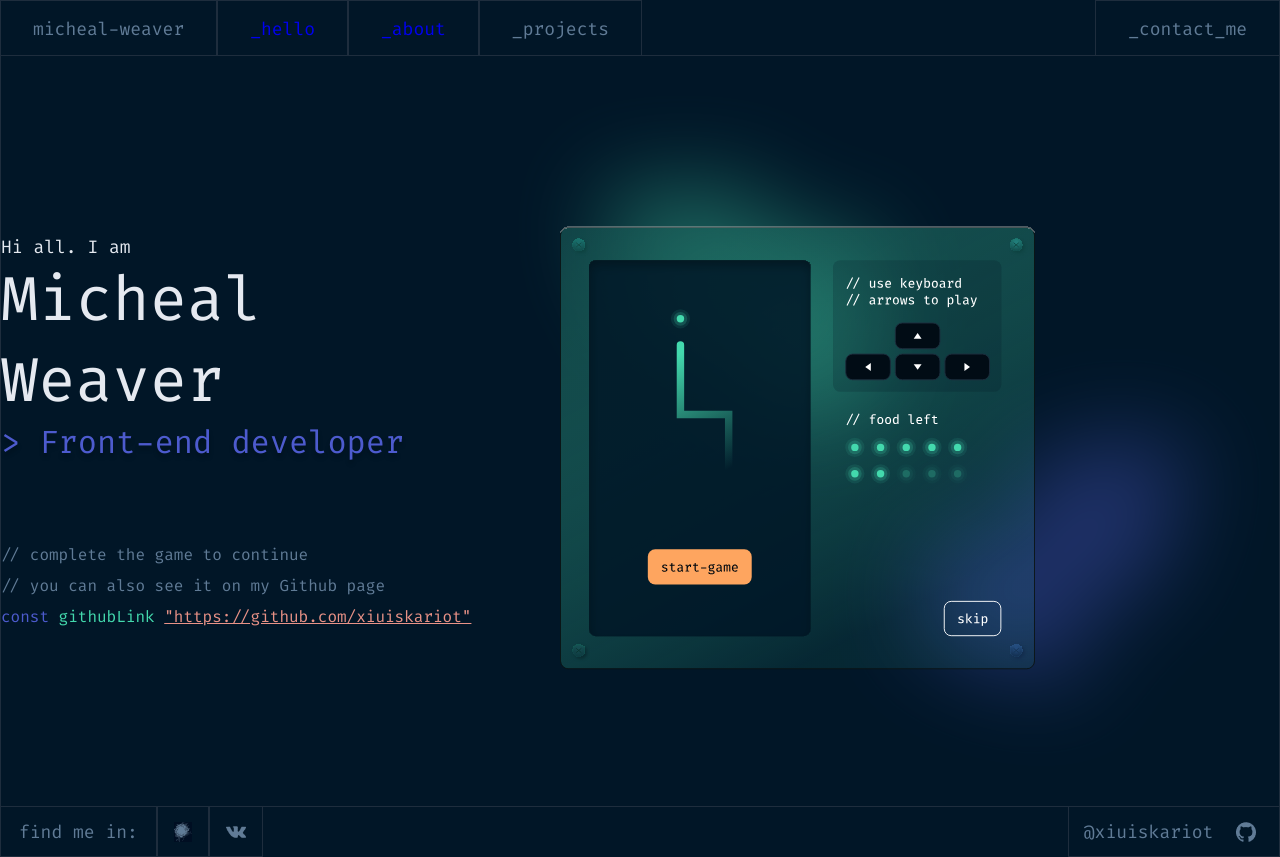
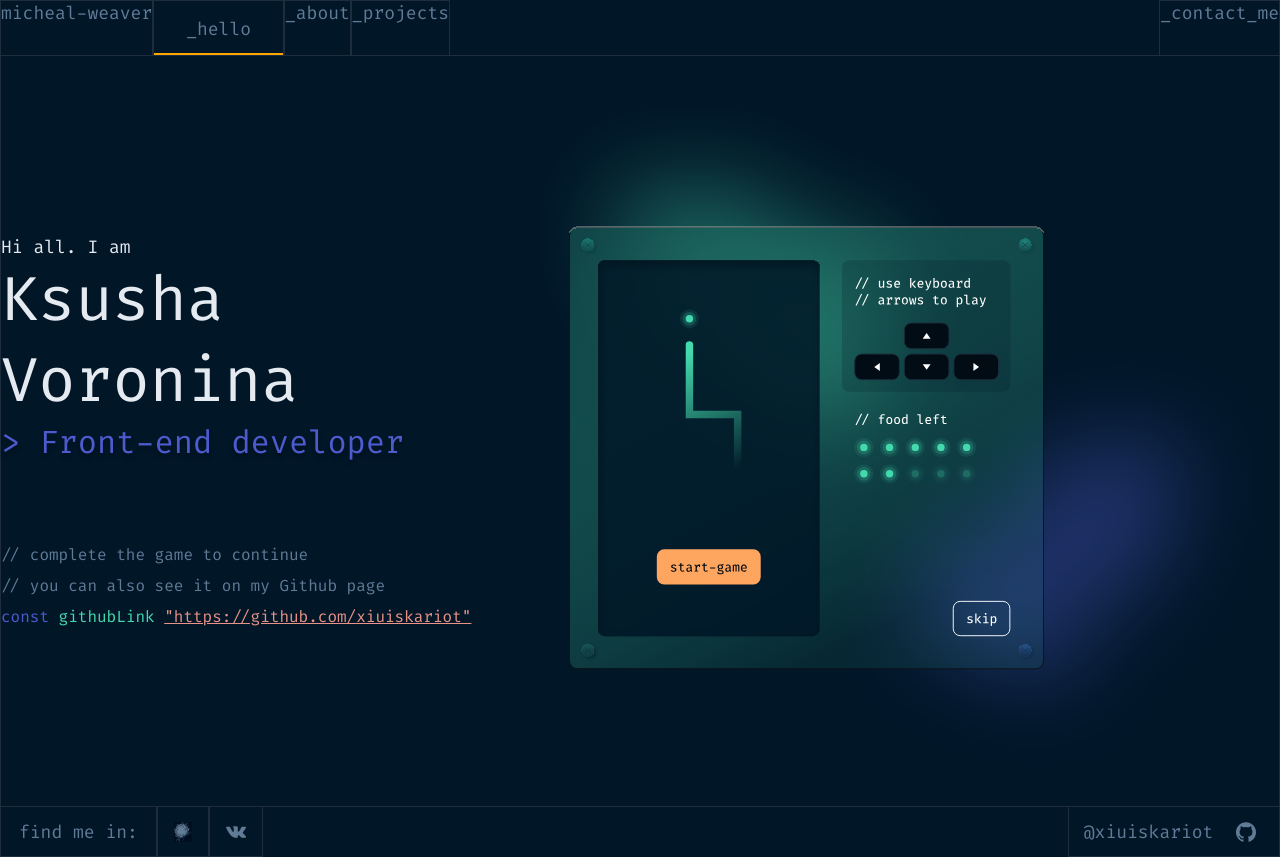
Before and after one commit to xiuiskariot/web_dev_portfolio, a React (Create React App) app: page / in a window 1280 px wide. Built offline with nearby package versions, Linux system fonts and the light colour scheme.

Commit message:
add navlink

```diff
--- a/src/App.js
+++ b/src/App.js
@@ -1,34 +1,22 @@
-import { Header } from "./components/Header/Header";
+
 import { About } from "./pages/about/About";
 import { Home } from "./pages/home/Home";
 //import { RouterProvider, createBrowserRouter } from "react-router-dom";
 import {Routes, Route, Link} from "react-router-dom"
-import { Footer } from "./components/Footer/Footer";
+
+import { Layout } from "./components/Layout/Layout";
 
 
 function App() {
-
-
-  // const router = createBrowserRouter([
-  //   {
-  //     path: "/",
-  //     element: <Home/>
-
-  //   },
-  //   {
-  //     path: "about",
-  //     element: <About/>
-  //   }
-  // ])
-
   return (
     <>
-      <Header/>
-      <Routes>
-        <Route path="/" element={<Home />} />
-        <Route path="about" element={<About />} />
-      </Routes>
-      <Footer/>
+      <Layout>
+        <Routes>
+          <Route path="/" element={<Home />} />
+          <Route path="about" element={<About />} />
+        </Routes>
+      </Layout>
+
     </>
   );
 }
--- a/src/components/Header/Header.jsx
+++ b/src/components/Header/Header.jsx
@@ -1,6 +1,10 @@
 
-import { Link } from 'react-router-dom'
+import { NavLink } from 'react-router-dom'
 import s from "./Header.module.css"
+
+const setActive = ({ isActive }) => ({
+  color: isActive ? "var(--color-active)" : "var(--color-not_active)",
+});
 
 export const Header = ({ children}) => {
   return (
@@ -9,10 +13,10 @@ export const Header = ({ children}) => {
         <ul className={s.container}>
           <li>micheal-weaver</li>
           <li>
-            <Link to="/">_hello</Link>
+            <NavLink to="/" style={setActive}>_hello</NavLink>
           </li>
           <li>
-            <Link to="about">_about</Link>
+            <NavLink to="about" style={setActive}>_about</NavLink>
           </li>
           <li>_projects</li>
           <li>_contact_me</li>
--- a/src/components/Header/Header.module.css
+++ b/src/components/Header/Header.module.css
@@ -8,7 +8,7 @@
 .container li {
   display: flex;
 
-  padding: 16px 32px;
+
   border: 1px solid #1e2d3d;
   border-bottom: none;
 }
--- a/src/components/Layout/Layout.jsx
+++ b/src/components/Layout/Layout.jsx
@@ -1,4 +1,5 @@
 import { Header } from "../Header/Header"
+import { Footer } from "../Footer/Footer"
 
 export const Layout = ({ children}) => {
   return (
--- a/src/components/greeting/Greeting.jsx
+++ b/src/components/greeting/Greeting.jsx
@@ -4,7 +4,7 @@ export const Greeting = () => {
   return (
     <div className={s.greeting}>
       <h2 className={s.greeting_phrase}>Hi all. I am</h2>
-      <h1 className={s.greeting_name}>Micheal Weaver</h1>
+      <h1 className={s.greeting_name}>Ksusha Voronina</h1>
       <p className={s.greeting_prof}>&gt; Front-end developer</p>
       {/*eslint-disable-next-line */}
       <p className={s.greeting_comment}>// complete the game to continue</p>
--- a/src/index.css
+++ b/src/index.css
@@ -14,3 +14,22 @@
 article > h2 {
   display: none;
 }
+
+.active {
+  display: block;
+  height: 100%;
+  padding: 16px 32px;
+  width: 100%;
+
+  color: hotpink;
+  border-bottom: 2px solid orange;
+
+}
+
+.not_active {
+    display: block;
+  height: 100%;
+  padding: 16px 32px;
+  width: 100%;
+
+}
--- a/src/ui_comp/about_text/AboutText.jsx
+++ b/src/ui_comp/about_text/AboutText.jsx
@@ -3,7 +3,7 @@ import s from "./AboutText.module.css";
 
 function numeric(number) {
   let arr = [];
-  for (let i = 1; i <= number / 14; i++) {
+  for (let i = 1; i <= number / 25; i++) {
     arr.push(i);
   }
   return arr;
@@ -15,7 +15,7 @@ export const AboutText = ({ text }) => {
   const textAreaRef = useRef(null);
 
   useEffect(() => {
-    setHeight(textAreaRef.current.scrollHeight);
+    setHeight(textAreaRef.current.offsetHeight);
   }, []);
 
   return (
```
